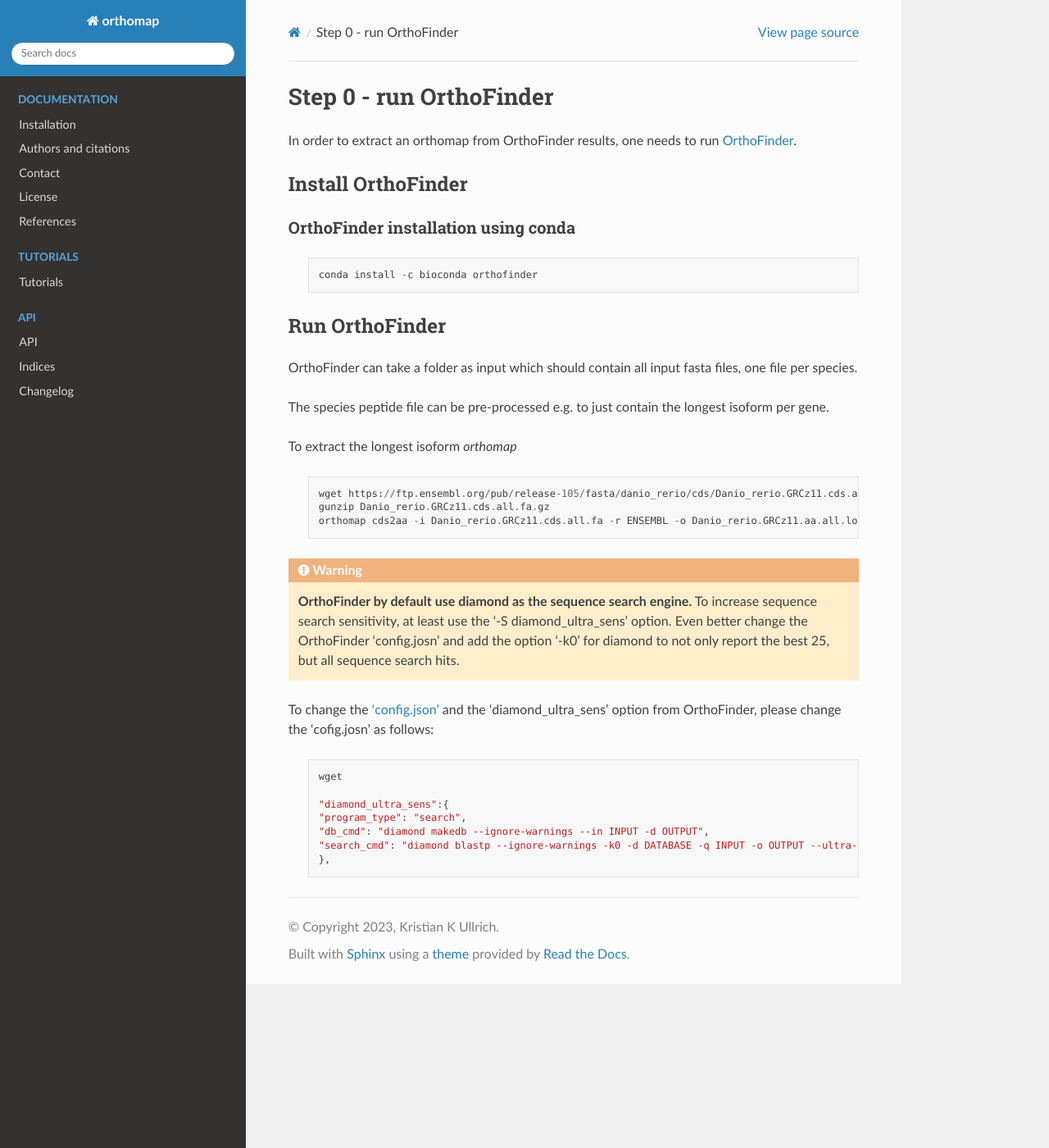
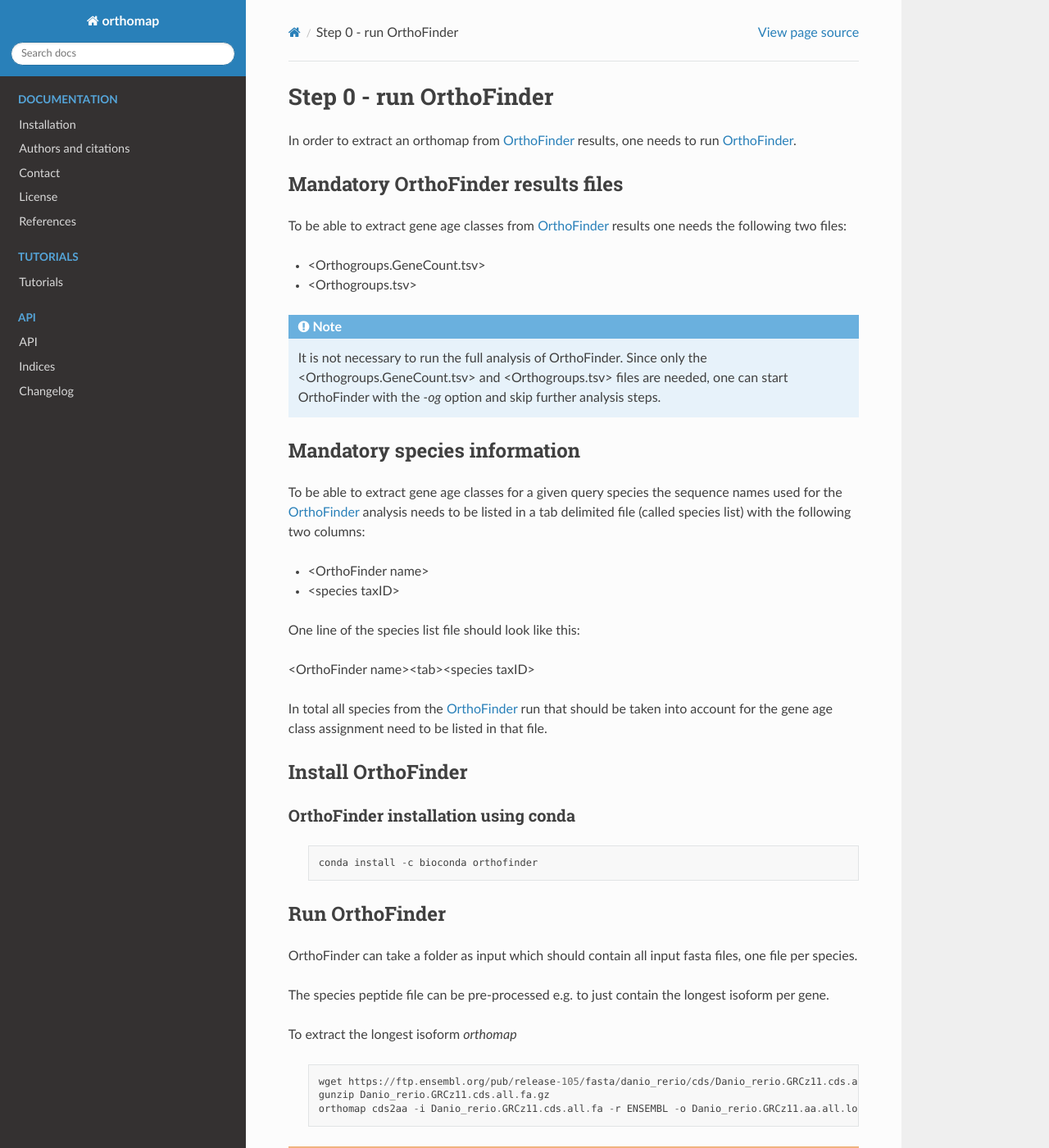
Before and after one commit to kullrich/orthomap, a Sphinx documentation site: the page built from docs/tutorials/orthofinder.rst, in a window 1280 px wide and 1400 px high. Shown: the whole window at 82% size. Built offline with Sphinx 7.4.7 and the Read the Docs theme 2.0.0, drawn with Linux system fonts in a browser that asks for light colours; formulas are drawn with MathJax 3; pages that are not in the unit, such as notebooks, are missing from menus.

Commit message:
# update tutorials

```diff
--- a/docs/tutorials/index.rst
+++ b/docs/tutorials/index.rst
@@ -58,7 +58,7 @@
 
 - :doc:`orthofinder`: This tutorial introduces how to run your own OrthoFinder analysis.
 - :doc:`query_lineage`: This tutorial introduces how to get taxonomic information.
-- :doc:`get_orthomap`: This tutorial introduces how to extract an orthomap (gene age class) from OrthoFinder results.
+- :doc:`get_orthomap`: This tutorial introduces how to extract an orthomap (gene age class) from OrthoFinder results or how to import pre-calculated orthomaps.
 - :doc:`geneset_overlap`: This tutorial introduces how to match gene or transcript IDs between an orthomap and scRNA data.
 - :doc:`add_tei`: This tutorial introduces how to add a transcriptome evolutionary index (short: TEI) to scRNA data.
 
--- a/docs/tutorials/orthofinder.rst
+++ b/docs/tutorials/orthofinder.rst
@@ -3,7 +3,35 @@
 Step 0 - run OrthoFinder
 ========================
 
-In order to extract an orthomap from OrthoFinder results, one needs to run `OrthoFinder <https:https://github.com/davidemms/OrthoFinder>`_.
+In order to extract an orthomap from `OrthoFinder <https:https://github.com/davidemms/OrthoFinder>`_ results, one needs to run `OrthoFinder <https:https://github.com/davidemms/OrthoFinder>`_.
+
+Mandatory OrthoFinder results files
+-----------------------------------
+
+To be able to extract gene age classes from `OrthoFinder <https:https://github.com/davidemms/OrthoFinder>`_ results one needs the following two files:
+
+- <Orthogroups.GeneCount.tsv>
+- <Orthogroups.tsv>
+
+.. note::
+   It is not necessary to run the full analysis of OrthoFinder. Since only the <Orthogroups.GeneCount.tsv> and <Orthogroups.tsv>
+   files are needed, one can start OrthoFinder with the `-og` option and skip further analysis steps.
+
+Mandatory species information
+-----------------------------
+
+To be able to extract gene age classes for a given query species the sequence names used for the `OrthoFinder <https:https://github.com/davidemms/OrthoFinder>`_
+analysis needs to be listed in a tab delimited file (called species list) with the following two columns:
+
+- <OrthoFinder name>
+- <species taxID>
+
+One line of the species list file should look like this:
+
+<OrthoFinder name><tab><species taxID>
+
+In total all species from the `OrthoFinder <https:https://github.com/davidemms/OrthoFinder>`_ run that should be taken
+into account for the gene age class assignment need to be listed in that file.
 
 Install OrthoFinder
 -------------------
```
